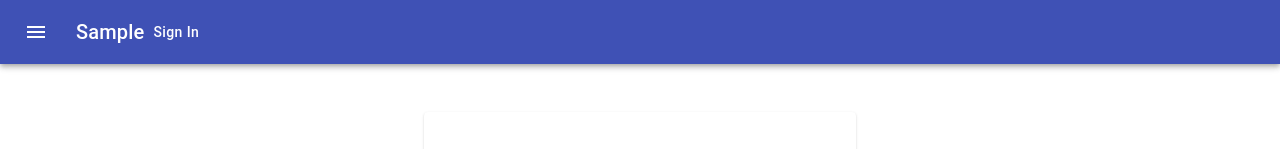
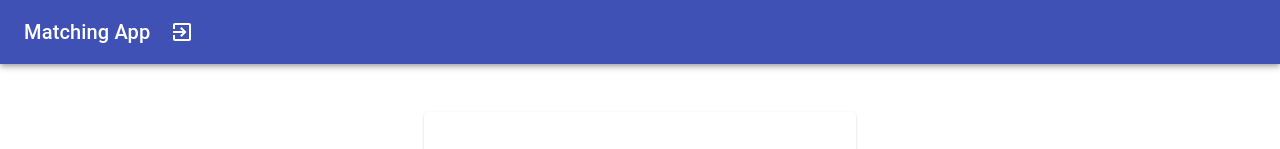
Before and after one commit to ryichk/matching-app-web-front, a React (Create React App) app: page /signin in a window 1280 px wide. Shown: the top 149 px of the page. Built offline with nearby package versions, Linux system fonts and the light colour scheme; what axios-case-converter would draw is missing.

Commit message:
added common layout

```diff
--- a/src/components/Header.tsx
+++ /dev/null
@@ -1,111 +0,0 @@
-import React, { useContext } from 'react';
-import { useHistory, Link } from 'react-router-dom';
-import Cookie from 'js-cookie';
-
-import { makeStyles, Theme } from '@material-ui/core/styles';
-
-import AppBar from '@material-ui/core/AppBar';
-import Toolbar from '@material-ui/core/Toolbar';
-import Typography from '@material-ui/core/Typography';
-import Button from '@material-ui/core/Button';
-import IconButton from '@material-ui/core/IconButton';
-import MenuIcon from '@material-ui/icons/Menu';
-
-import { signOut } from 'lib/api/auth';
-
-import { AuthContext } from 'App';
-
-const useStyles = makeStyles((theme: Theme) => ({
-  iconButton: {
-    marginRight: theme.spacing(2),
-  },
-  title: {
-    flexgrow: 1,
-    textDecoration: 'none',
-    color: 'inherit'
-  },
-  linkBtn: {
-    textTransform: 'none'
-  }
-}));
-
-const Header: React.FC = () => {
-  const { loading, isSignedIn, setIsSignedIn } = useContext(AuthContext);
-  const classes = useStyles();
-  const history = useHistory();
-
-  const handleSignOut = async (event: React.MouseEvent<HTMLButtonElement>) => {
-    try {
-      const response = await signOut();
-
-      if (response.data.success === true) {
-        Cookie.remove('_access_token');
-        Cookie.remove('_client');
-        Cookie.remove('_uid');
-
-        setIsSignedIn(false);
-        history.push('/signin');
-
-        console.log('Succeeded in sign out');
-      } else {
-        console.log('Failed in sign out');
-      }
-    } catch (error) {
-      console.log(error);
-    }
-  }
-
-  const AuthButtons = () => {
-    if (!loading) {
-      if (isSignedIn) {
-        return (
-          <Button
-            color='inherit'
-            className={classes.linkBtn}
-            onClick={handleSignOut}
-          >
-            Sign Out
-          </Button>
-        );
-      } else {
-        return (
-          <Button
-            component={Link}
-            to='/signin'
-            color='inherit'
-            className={classes.linkBtn}
-          >
-            Sign In
-          </Button>
-        );
-      }
-    } else {
-      return <></>;
-    }
-  }
-
-  return (
-    <AppBar position='static'>
-      <Toolbar>
-        <IconButton
-          edge='start'
-          className={classes.iconButton}
-          color='inherit'
-        >
-          <MenuIcon />
-        </IconButton>
-        <Typography
-          component={Link}
-          to='/'
-          variant='h6'
-          className={classes.title}
-        >
-          Sample
-        </Typography>
-        <AuthButtons />
-      </Toolbar>
-    </AppBar>
-  );
-}
-
-export default Header;
--- /dev/null
+++ b/src/components/styles/index.ts
@@ -0,0 +1,63 @@
+import {
+  makeStyles,
+  Theme,
+} from '@material-ui/core';
+
+export const useStyles = makeStyles((theme: Theme) => ({
+  link: {
+    textDecoration: 'none',
+  },
+  container: {
+    marginTop: theme.spacing(6),
+  },
+  headerContainer: {
+    marginTop: '3rem'
+  },
+  box: {
+    marginBottom: '1.5rem'
+  },
+  signInBox: {
+    marginTop: '2rem',
+  },
+  title: {
+    flexgrow: 1,
+    textDecoration: 'none',
+    color: 'inherit'
+  },
+  avatar: {
+    width: theme.spacing(10),
+    height: theme.spacing(10)
+  },
+  header: {
+    textAlign: 'center',
+  },
+  card: {
+    width: 340
+  },
+  formCard: {
+    padding: theme.spacing(2),
+    maxWidth: 400,
+  },
+  input: {
+    display: 'none'
+  },
+  imagePreview: {
+    width: '100%'
+  },
+  submitBtn: {
+    marginTop: theme.spacing(2),
+    flexGrow: 1,
+    textTransform: 'none',
+  },
+  inputFileButton: {
+    textTransform: 'none',
+    color: theme.palette.primary.main
+  },
+  imageUploadBtn: {
+    textAlign: 'right'
+  },
+  linkBtn: {
+    textTransform: 'none',
+    marginLeft: theme.spacing(1)
+  },
+}));
--- a/src/layouts/CommonLayout.tsx
+++ b/src/layouts/CommonLayout.tsx
@@ -1,14 +1,8 @@
 import React from 'react';
 import { Container, Grid } from '@material-ui/core';
-import { makeStyles } from '@material-ui/core/styles';
 
-import Header from 'components/Header';
-
-const useStyles = makeStyles(() => ({
-  container: {
-    marginTop: '3rem'
-  }
-}));
+import { useStyles } from 'components/styles/index';
+import Header from 'layouts/Header';
 
 interface CommonLayoutProps {
   children: React.ReactElement;
@@ -23,7 +17,7 @@ const CommonLayout = ({ children }: CommonLayoutProps) => {
         <Header />
       </header>
       <main>
-        <Container maxWidth='lg' className={classes.container}>
+        <Container maxWidth='lg' className={classes.headerContainer}>
           <Grid container justify='center'>
             <Grid item>
               {children}
--- /dev/null
+++ b/src/layouts/Header.tsx
@@ -0,0 +1,89 @@
+import React, { useContext } from 'react';
+import { Link } from 'react-router-dom';
+import {
+  AppBar,
+  Toolbar,
+  Typography,
+  IconButton
+} from '@material-ui/core';
+import ExitToAppIcon from '@material-ui/icons/ExitToApp';
+import PersonIcon from '@material-ui/icons/Person';
+import SearchIcon from '@material-ui/icons/Search';
+import ChatBubbleIcon from '@material-ui/icons/ChatBubble';
+
+import { AuthContext } from 'App';
+import { useStyles } from 'components/styles/index';
+
+const Header: React.FC = () => {
+  const { loading, isSignedIn } = useContext(AuthContext);
+  const classes = useStyles();
+
+  const AuthButtons = () => {
+    if (!loading) {
+      if (isSignedIn) {
+        return (
+          <>
+            <IconButton
+              component={Link}
+              to='/users'
+              edge='start'
+              color='inherit'
+              className={classes.linkBtn}
+            >
+              <SearchIcon />
+            </IconButton>
+            <IconButton
+              component={Link}
+              to='/chat_rooms'
+              edge='start'
+              color='inherit'
+              className={classes.linkBtn}
+            >
+              <ChatBubbleIcon />
+            </IconButton>
+            <IconButton
+              component={Link}
+              to='/'
+              edge='start'
+              color='inherit'
+              className={classes.linkBtn}
+            >
+              <PersonIcon />
+            </IconButton>
+          </>
+          );
+      } else {
+        return (
+          <IconButton
+            component={Link}
+            to='/signin'
+            color='inherit'
+            className={classes.linkBtn}
+          >
+            <ExitToAppIcon />
+          </IconButton>
+        );
+      }
+    } else {
+      return <></>;
+    }
+  }
+
+  return (
+    <AppBar position='static'>
+      <Toolbar>
+        <Typography
+          component={Link}
+          to='/users'
+          variant='h6'
+          className={classes.title}
+        >
+          Matching App
+        </Typography>
+        <AuthButtons />
+      </Toolbar>
+    </AppBar>
+  );
+}
+
+export default Header;
```
